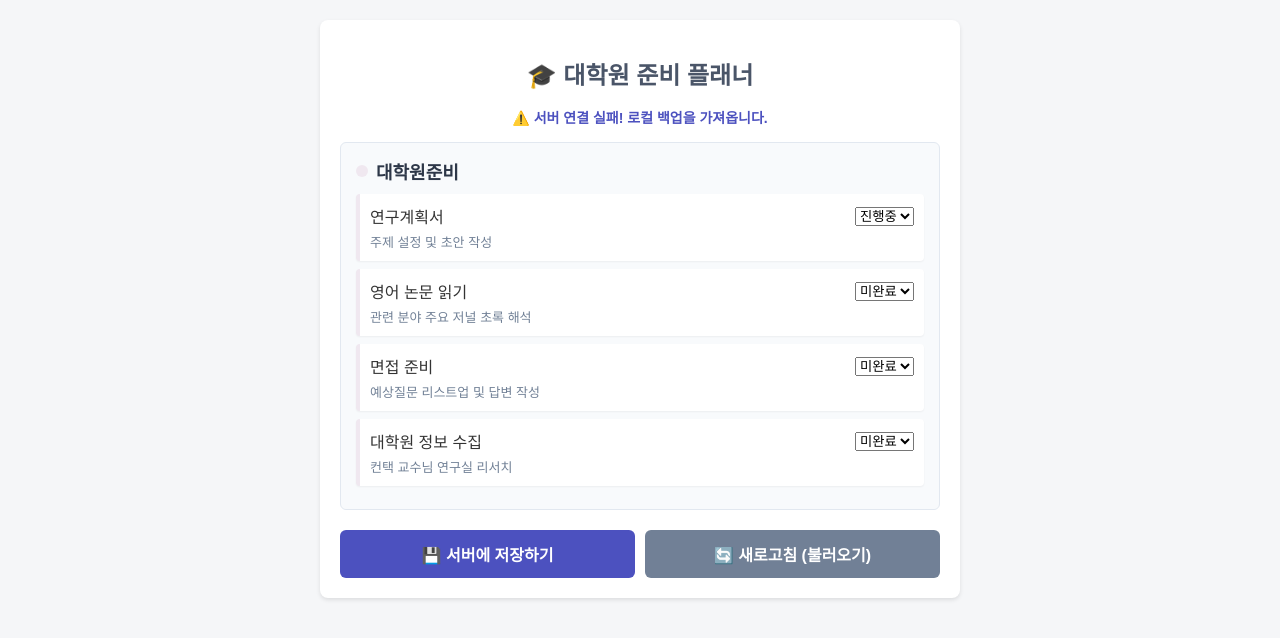
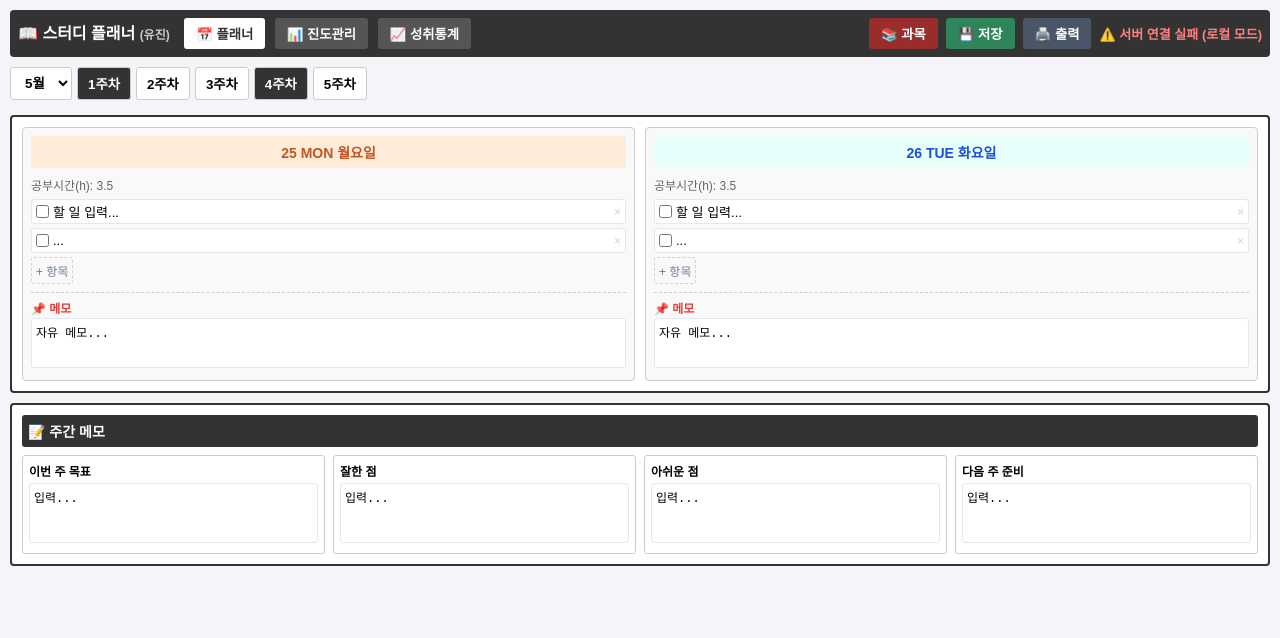
Before and after one commit to jinyoo12127/Study-planner, a plain HTML site: page index.html in a window 1280 px wide. Drawn offline with nearby package versions, Linux system fonts and the light colour scheme; no server answers.

Commit message:
Update index.html

```diff
--- a/index.html
+++ b/index.html
@@ -3,69 +3,175 @@
 <head>
     <meta charset="UTF-8">
     <meta name="viewport" content="width=device-width, initial-scale=1.0">
-    <title>대학원 준비 플래너 (GitHub + Supabase 동기화)</title>
+    <title>📖 스터디 플래너</title>
     <script src="https://cdn.jsdelivr.net/npm/@supabase/supabase-js@2"></script>
     <style>
-        body { font-family: 'Malgun Gothic', sans-serif; background-color: #f5f6f8; margin: 20px; color: #333; }
-        .container { max-width: 600px; margin: 0 auto; background: white; padding: 20px; border-radius: 8px; box-shadow: 0 2px 4px rgba(0,0,0,0.1); }
-        h1 { text-align: center; color: #4a5568; font-size: 24px; }
-        .status-badge { text-align: center; margin-bottom: 15px; font-size: 14px; color: #4c51bf; font-weight: bold; }
-        .planner-group { border: 1px solid #e2e8f0; border-radius: 6px; padding: 15px; margin-bottom: 15px; background-color: #f8fafc; }
-        .group-title { font-weight: bold; font-size: 18px; margin-bottom: 10px; color: #2d3748; display: flex; align-items: center; }
-        .color-dot { width: 12px; height: 12px; border-radius: 50%; display: inline-block; margin-right: 8px; }
-        .task-item { background: white; padding: 10px; border-radius: 4px; margin-bottom: 8px; border-left: 4px solid #cbd5e1; box-shadow: 0 1px 2px rgba(0,0,0,0.05); }
-        .task-header { display: flex; justify-content: space-between; align-items: center; font-weight: 500; }
-        .task-desc { font-size: 13px; color: #718096; margin-top: 4px; }
+        /* 기존 플래너의 스타일을 그대로 유지합니다 */
+        * { box-sizing: border-box; margin: 0; padding: 0; }
+        body { font-family: Arial, sans-serif; background-color: #f4f4f9; padding: 10px; }
+        #topbar { background: #333; color: #fff; padding: 8px; display: flex; justify-content: space-between; align-items: center; border-radius: 4px; margin-bottom: 10px; }
+        .nav-buttons button { background: #555; color: #fff; border: none; padding: 6px 12px; margin-right: 5px; cursor: pointer; border-radius: 3px; font-weight: bold; }
+        .nav-buttons button.active { background: #fff; color: #333; }
 
-        /* 하단 고정 버튼 스타일 */
-        .btn-container { margin-top: 20px; display: flex; gap: 10px; }
-        button { flex: 1; padding: 12px; border: none; border-radius: 6px; font-size: 16px; font-weight: bold; cursor: pointer; transition: background 0.2s; }
-        .btn-save { background-color: #4c51bf; color: white; }
-        .btn-save:hover { background-color: #434190; }
-        .btn-load { background-color: #718096; color: white; }
-        .btn-load:hover { background-color: #4a5568; }
-        .loading { display: none; text-align: center; color: #4c51bf; font-weight: bold; margin: 10px 0; }
+        /* 상단 버튼 영역 스타일 고정 */
+        .action-buttons { display: flex; gap: 8px; align-items: center; }
+        .btn-action { border: none; padding: 6px 12px; cursor: pointer; border-radius: 3px; font-weight: bold; color: #fff; display: flex; align-items: center; gap: 4px; }
+        .btn-subject { background-color: #9b2c2c; }
+        .btn-save { background-color: #2f855a; }
+        .btn-print { background-color: #4a5568; }
+
+        /* 상태 표시 배지 */
+        #status-indicator { font-size: 13px; font-weight: bold; color: #fc8181; }
+        #status-indicator.success { color: #68d391; }
+
+        /* 달력 및 메모 테이블 스타일 */
+        .week-selector { display: flex; gap: 5px; margin-bottom: 10px; overflow-x: auto; padding-bottom: 5px; }
+        .week-selector select, .week-selector button { padding: 6px 10px; border: 1px solid #ccc; border-radius: 3px; background: #fff; font-weight: bold; cursor: pointer; white-space: nowrap; }
+        .week-selector button.active { background: #333; color: #fff; }
+
+        .planner-grid { display: flex; flex-direction: column; gap: 10px; background: #fff; border: 2px solid #333; border-radius: 4px; padding: 10px; }
+        .days-row { display: flex; gap: 10px; overflow-x: auto; }
+        .day-column { flex: 1; min-width: 180px; border: 1px solid #ccc; border-radius: 4px; background: #f9f9f9; padding: 8px; }
+        .day-header { text-align: center; font-weight: bold; padding: 6px; border-radius: 3px; margin-bottom: 8px; font-size: 14px; }
+        .day-header.mon { background: #ffebd8; color: #c05621; }
+        .day-header.tue { background: #e6fffa; color: #1d4ed8; }
+        .info-line { font-size: 12px; color: #666; margin-bottom: 6px; }
+
+        .todo-list { display: flex; flex-direction: column; gap: 4px; }
+        .todo-item { display: flex; align-items: center; gap: 4px; background: #fff; padding: 4px; border: 1px solid #e2e8f0; border-radius: 3px; }
+        .todo-item input[type="text"] { flex: 1; border: none; font-size: 13px; outline: none; }
+        .btn-del { background: none; border: none; color: #cbd5e0; cursor: pointer; font-size: 12px; }
+        .btn-del:hover { color: #e53e3e; }
+        .btn-add-item { background: none; border: 1px dashed #cbd5e0; color: #718096; padding: 4px; font-size: 12px; cursor: pointer; border-radius: 3px; text-align: center; margin-top: 4px; }
+
+        .memo-area { margin-top: 8px; border-top: 1px dashed #ccc; padding-top: 6px; }
+        .memo-area label { font-size: 12px; font-weight: bold; color: #e53e3e; display: flex; align-items: center; gap: 2px; }
+        .memo-area textarea { width: 100%; height: 50px; border: 1px solid #e2e8f0; border-radius: 3px; padding: 4px; font-size: 12px; resize: none; margin-top: 2px; }
+
+        .weekly-memo { margin-top: 10px; background: #fff; border: 2px solid #333; border-radius: 4px; padding: 10px; }
+        .weekly-memo-title { font-weight: bold; font-size: 14px; background: #333; color: #fff; padding: 6px; border-radius: 3px; margin-bottom: 8px; display: flex; align-items: center; gap: 4px; }
+        .weekly-grid { display: grid; grid-template-columns: repeat(4, 1fr); gap: 8px; }
+        .weekly-box { border: 1px solid #ccc; border-radius: 3px; padding: 6px; }
+        .weekly-box label { font-size: 12px; font-weight: bold; display: block; margin-bottom: 4px; }
+        .weekly-box textarea { width: 100%; height: 60px; border: 1px solid #e2e8f0; border-radius: 3px; padding: 4px; font-size: 12px; resize: none; }
     </style>
 </head>
 <body>
 
-<div class="container">
-    <h1>🎓 대학원 준비 플래너</h1>
-    <div id="status" class="status-badge">서버 연결 중...</div>
-    <div id="loading" class="loading">데이터 동기화 중...</div>
+<div id="topbar">
+    <div class="nav-buttons">
+        <span style="font-weight: bold; margin-right: 10px;">📖 스터디 플래너 <span id="user-title" style="font-size:12px; color:#ccc;">(유진)</span></span>
+        <button class="active">📅 플래너</button>
+        <button>📊 진도관리</button>
+        <button>📈 성취통계</button>
+    </div>
+    <div class="action-buttons">
+        <button class="btn-action btn-subject">📚 과목</button>
+        <button class="btn-action btn-save" onclick="saveData()">💾 저장</button>
+        <button class="btn-action btn-print">🖨️ 출력</button>
+        <span id="status-indicator">❌ 데이터 연결 대기 중</span>
+    </div>
+</div>
 
-    <div id="planner-list"></div>
+<div class="week-selector">
+    <select id="month-select" onchange="changeMonth()">
+        <option value="5">5월</option>
+        <option value="6">6월</option>
+    </select>
+    <button class="active">1주차</button>
+    <button>2주차</button>
+    <button>3주차</button>
+    <button class="active">4주차</button>
+    <button>5주차</button>
+</div>
 
-    <div class="btn-container">
-        <button class="btn-save" onclick="saveData()">💾 서버에 저장하기</button>
-        <button class="btn-load" onclick="loadData()">🔄 새로고침 (불러오기)</button>
+<div class="planner-grid">
+    <div class="days-row">
+        <div class="day-column">
+            <div class="day-header mon">25 MON 월요일</div>
+            <div class="info-line">공부시간(h): 3.5</div>
+            <div class="todo-list" id="todo-mon">
+                <div class="todo-item"><input type="checkbox"> <input type="text" value="할 일 입력..."> <button class="btn-del">×</button></div>
+                <div class="todo-item"><input type="checkbox"> <input type="text" value="..."> <button class="btn-del">×</button></div>
+            </div>
+            <button class="btn-add-item" onclick="addTodo('mon')">+ 항목</button>
+            <div class="memo-area">
+                <label>📌 메모</label>
+                <textarea id="memo-mon">자유 메모...</textarea>
+            </div>
+        </div>
+
+        <div class="day-column">
+            <div class="day-header tue">26 TUE 화요일</div>
+            <div class="info-line">공부시간(h): 3.5</div>
+            <div class="todo-list" id="todo-tue">
+                <div class="todo-item"><input type="checkbox"> <input type="text" value="할 일 입력..."> <button class="btn-del">×</button></div>
+                <div class="todo-item"><input type="checkbox"> <input type="text" value="..."> <button class="btn-del">×</button></div>
+            </div>
+            <button class="btn-add-item" onclick="addTodo('tue')">+ 항목</button>
+            <div class="memo-area">
+                <label>📌 메모</label>
+                <textarea id="memo-tue">자유 메모...</textarea>
+            </div>
+        </div>
+    </div>
+</div>
+
+<div class="weekly-memo">
+    <div class="weekly-memo-title">📝 주간 메모</div>
+    <div class="weekly-grid">
+        <div class="weekly-box"><label>이번 주 목표</label><textarea id="week-target">입력...</textarea></div>
+        <div class="weekly-box"><label>잘한 점</label><textarea id="week-good">입력...</textarea></div>
+        <div class="weekly-box"><label>아쉬운 점</label><textarea id="week-bad">입력...</textarea></div>
+        <div class="weekly-box"><label>다음 주 준비</label><textarea id="week-next">입력...</textarea></div>
     </div>
 </div>
 
 <script>
+    // Supabase 접속 정보 설정 완벽 적용
     const SB_URL = "https://gbjlroojsweedundumfi.supabase.co";
     const SB_KEY = "sb_publishable_VRGqUrURUfbtW63olLBNhw_VtdKKIFN";
 
-    // 라이브러리 충돌을 방지하기 위해 window 객체에서 호출하도록 설정
     const supabaseClient = window.supabase.createClient(SB_URL, SB_KEY);
 
-    // 기본 플래너 데이터 구조
-    let plannerData = [
-        {
-            name: "대학원준비",
-            color: "#f0e8f0",
-            units: [
-                { t: "연구계획서", d: "주제 설정 및 초안 작성", s: "진행중", dt: "" },
-                { t: "영어 논문 읽기", d: "관련 분야 주요 저널 초록 해석", s: "미완료", dt: "" },
-                { t: "면접 준비", d: "예상질문 리스트업 및 답변 작성", s: "미완료", dt: "" },
-                { t: "대학원 정보 수집", d: "컨택 교수님 연구실 리서치", s: "미완료", dt: "" }
-            ]
+    // 입력 상태 텍스트 변경 함수
+    function setStatus(text, isSuccess = false) {
+        const el = document.getElementById('status-indicator');
+        el.innerText = text;
+        if (isSuccess) {
+            el.className = 'success';
+        } else {
+            el.className = '';
         }
-    ];
+    }
 
-    // Supabase에서 데이터 로드
-    async function dbGet() {
-        showLoading(true);
+    // 화면의 모든 입력 데이터를 수집하는 함수
+    function captureAllData() {
+        return {
+            memoMon: document.getElementById('memo-mon').value,
+            memoTue: document.getElementById('memo-tue').value,
+            weekTarget: document.getElementById('week-target').value,
+            weekGood: document.getElementById('week-good').value,
+            weekBad: document.getElementById('week-bad').value,
+            weekNext: document.getElementById('week-next').value,
+            updatedAt: new Date().toISOString()
+        };
+    }
+
+    // 화면에 데이터를 뿌려주는 함수
+    function applyDataToScreen(data) {
+        if(!data) return;
+        if(data.memoMon !== undefined) document.getElementById('memo-mon').value = data.memoMon;
+        if(data.memoTue !== undefined) document.getElementById('memo-tue').value = data.memoTue;
+        if(data.weekTarget !== undefined) document.getElementById('week-target').value = data.weekTarget;
+        if(data.weekGood !== undefined) document.getElementById('week-good').value = data.weekGood;
+        if(data.weekBad !== undefined) document.getElementById('week-bad').value = data.weekBad;
+        if(data.weekNext !== undefined) document.getElementById('week-next').value = data.weekNext;
+    }
+
+    // 1. 서버에서 데이터 불러오기 (dbGet)
+    async function loadData() {
+        setStatus("🔄 동기화 중...");
         try {
             const { data, error } = await supabaseClient
                 .from('planner_data')
@@ -76,99 +182,62 @@
 
             if (error) {
                 if (error.code === 'PGRST116') {
-                    showStatus("초기 기본 데이터를 불러왔습니다.");
-                    return plannerData;
+                    setStatus("✅ 연결 완료 (기존 데이터 없음)", true);
+                    return;
                 }
                 throw error;
             }
 
-            return data && data.content ? JSON.parse(data.content) : plannerData;
+            if (data && data.content) {
+                const parsed = JSON.parse(data.content);
+                applyDataToScreen(parsed);
+                setStatus("// 동기화 성공", true);
+            }
         } catch (err) {
-            console.error("서버에서 불러오기 실패:", err);
-            showStatus("⚠️ 서버 연결 실패! 로컬 백업을 가져옵니다.");
-            const local = localStorage.getItem('planner_backup');
-            return local ? JSON.parse(local) : plannerData;
-        } finally {
-            showLoading(false);
+            console.error(err);
+            setStatus("⚠️ 서버 연결 실패 (로컬 모드)");
+            const local = localStorage.getItem('planner_local_backup');
+            if(local) applyDataToScreen(JSON.parse(local));
         }
     }
 
-    // Supabase에 데이터 저장
-    async function dbSet(newData) {
-        showLoading(true);
-        const jsonString = JSON.stringify(newData);
+    // 2. 서버에 데이터 저장하기 (dbSet)
+    async function saveData() {
+        setStatus("💾 저장 중...");
+        const currentData = captureAllData();
+        const jsonString = JSON.stringify(currentData);
 
-        localStorage.setItem('planner_backup', jsonString);
+        // 브라우저 로컬 스토리지 안전 백업
+        localStorage.setItem('planner_local_backup', jsonString);
 
         try {
-            showStatus("서버에 안전하게 동기화 중...");
             const { error } = await supabaseClient
                 .from('planner_data')
                 .insert([{ content: jsonString, created_at: new Date().toISOString() }]);
 
             if (error) throw error;
-            showStatus("✅ 클라우드 동기화 완료!");
+            setStatus("// 저장 성공", true);
         } catch (err) {
-            console.error("서버 저장 실패:", err);
-            showStatus("❌ 저장 실패 (Supabase 테이블 설정을 확인하세요)");
-            alert("서버 저장에 실패했습니다. Supabase 대시보드 내 테이블 생성(planner_data)과 RLS 해제 세팅이 되어있는지 꼭 확인해 주세요!");
-        } finally {
-            showLoading(false);
+            console.error("저장 오류:", err);
+            setStatus("❌ 저장 실패");
+            alert("서버 저장 실패! Supabase에 'planner_data' 테이블이 생성되어 있는지, RLS(보안)가 꺼져있는지 확인이 필요합니다.");
         }
     }
 
-    function showLoading(isLoading) { document.getElementById('loading').style.display = isLoading ? 'block' : 'none'; }
-    function showStatus(msg) { document.getElementById('status').innerText = msg; }
-
-    // [복구 완료] 끊겼던 화면 렌더링 코드를 온전하게 연결했습니다.
-    function renderPlanner(data) {
-        const listContainer = document.getElementById('planner-list');
-        listContainer.innerHTML = '';
-
-        data.forEach((group, groupIdx) => {
-            let groupHtml = `
-                <div class="planner-group">
-                    <div class="group-title">
-                        <span class="color-dot" style="background-color: ${group.color}"></span>
-                        ${group.name}
-                    </div>
-            `;
-
-            group.units.forEach((unit, unitIdx) => {
-                groupHtml += `
-                    <div class="task-item" style="border-left-color: ${group.color}">
-                        <div class="task-header">
-                            <span>${unit.t}</span>
-                            <select onchange="updateStatus(${groupIdx}, ${unitIdx}, this.value)">
-                                <option value="미완료" ${unit.s==='미완료'?'selected':''}>미완료</option>
-                                <option value="진행중" ${unit.s==='진행중'?'selected':''}>진행중</option>
-                                <option value="완료" ${unit.s==='완료'?'selected':''}>완료</option>
-                            </select>
-                        </div>
-                        <div class="task-desc">${unit.d || '설명 없음'}</div>
-                    </div>
-                `;
-            });
-
-            groupHtml += `</div>`;
-            listContainer.innerHTML += groupHtml;
-        });
+    // 항목 추가 임시 함수
+    function addTodo(day) {
+        const container = document.getElementById(`todo-${day}`);
+        const div = document.createElement('div');
+        div.className = 'todo-item';
+        div.innerHTML = `<input type="checkbox"> <input type="text" value=""> <button class="btn-del" onclick="this.parentElement.remove()">×</button>`;
+        container.appendChild(div);
     }
 
-    function updateStatus(groupIdx, unitIdx, newStatus) {
-        plannerData[groupIdx].units[unitIdx].s = newStatus;
-        showStatus("⚠️ 변경 사항이 있습니다. '서버에 저장하기'를 꼭 눌러주세요!");
+    function changeMonth() {
+        console.log("월 변경");
     }
 
-    async function loadData() {
-        plannerData = await dbGet();
-        renderPlanner(plannerData);
-    }
-
-    async function saveData() {
-        await dbSet(plannerData);
-    }
-
+    // 페이지 시작 시 작동
     window.onload = async () => {
         await loadData();
     };
```
